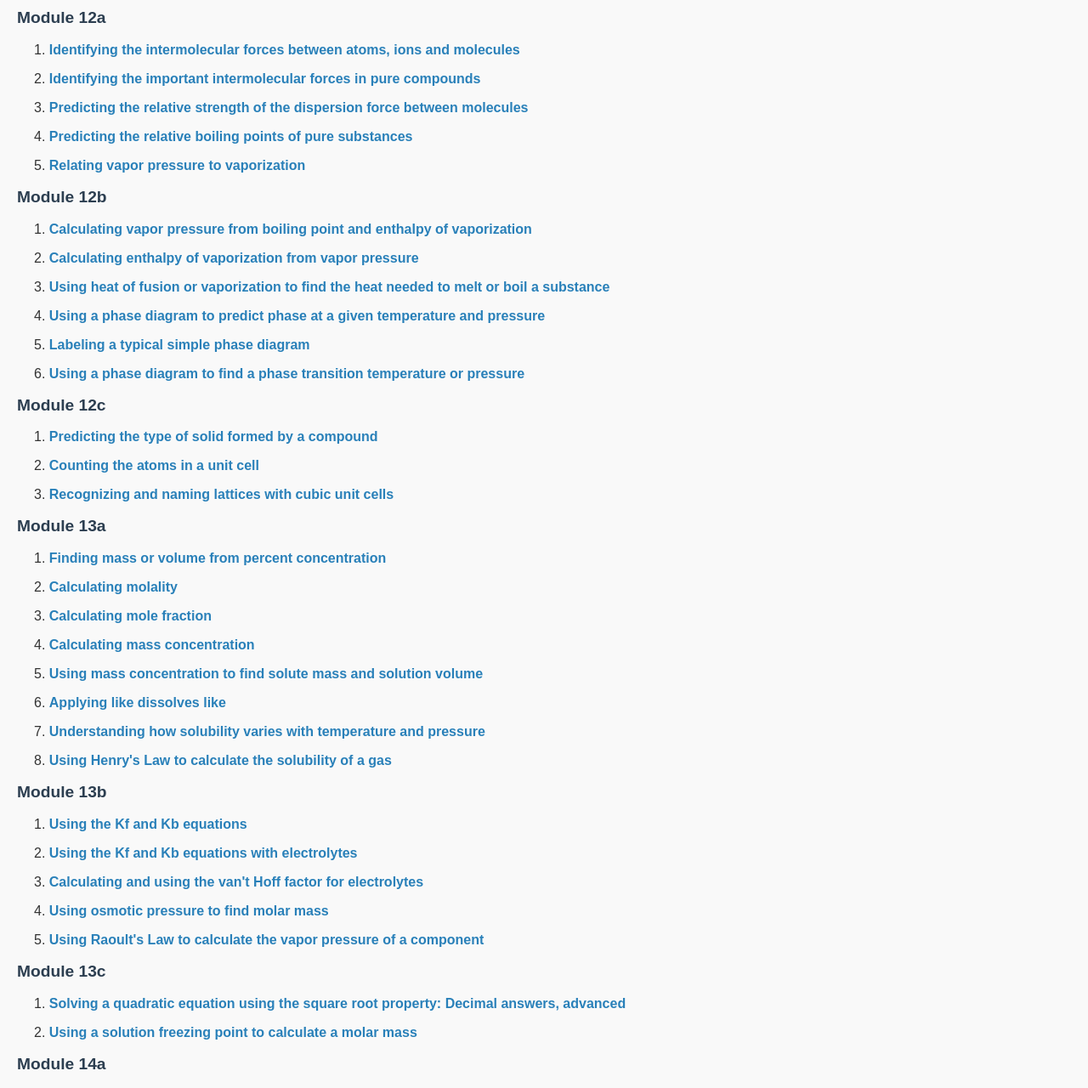
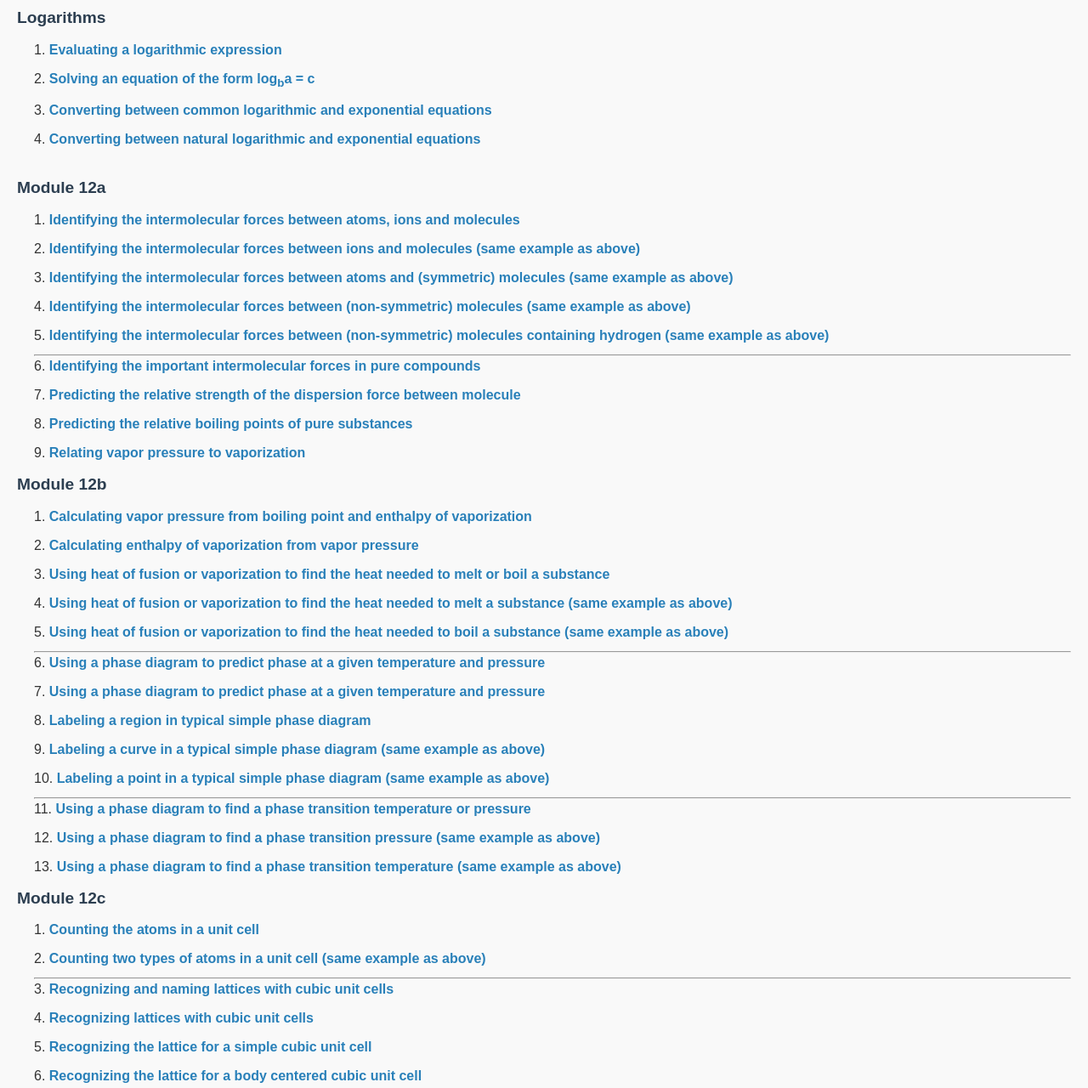
Before and after one commit to bjalder26/ALEKS-Problem-Videos, a plain HTML site: page index.html in a window 1280 px wide. Shown: the part 65-1345 px from the top of the page at 85% size. Drawn offline with Linux system fonts and the light colour scheme.

Commit message:
Update index.html

```diff
--- a/index.html
+++ b/index.html
@@ -5,12 +5,27 @@
   </head>
   <body>
     <h1 class="page-title">ALEKS Problem Videos</h1>
+    <div class="phpally-ignore">
+<p>Logarithms</p>
+      <ol style="list-style-type: decimal;">
+        <li><a class="inline_disabled phpally-ignore" href="https://youtu.be/7BrNTW9HV8w" target="_blank" rel="noopener">Evaluating a logarithmic expression</a></li>
+        <li><a class="inline_disabled phpally-ignore" href="https://youtu.be/q5QsWDtbYoU" target="_blank" rel="noopener">Solving an equation of the form log<sub>b</sub>a = c </a></li>
+        <li><a class="inline_disabled phpally-ignore" href="https://youtu.be/nFqXf1rNheI" target="_blank" rel="noopener">Converting between common logarithmic and exponential equations</a></li>
+        <li><a class="inline_disabled phpally-ignore" href="https://youtu.be/_01jiSYKOj4" target="_blank" rel="noopener">Converting between natural logarithmic and exponential equations</a></li>
+      </ol>
+    </div>
+
 <div class="phpally-ignore">
     <p>Module 12a&nbsp;&nbsp;&nbsp;&nbsp;&nbsp;&nbsp;&nbsp;</p>
     <ol style="list-style-type: decimal;">
         <li><a class="inline_disabled phpally-ignore" href="https://youtu.be/ifyWWZv4gJU" target="_blank" rel="noopener">Identifying the intermolecular forces between atoms, ions and molecules</a></li>
+        <li><a class="inline_disabled phpally-ignore" href="https://youtu.be/ifyWWZv4gJU" target="_blank" rel="noopener">Identifying the intermolecular forces between ions and molecules (same example as above)</a></li>
+        <li><a class="inline_disabled phpally-ignore" href="https://youtu.be/ifyWWZv4gJU" target="_blank" rel="noopener">Identifying the intermolecular forces between atoms and (symmetric) molecules (same example as above)</a></li>
+        <li><a class="inline_disabled phpally-ignore" href="https://youtu.be/ifyWWZv4gJU" target="_blank" rel="noopener">Identifying the intermolecular forces between (non-symmetric) molecules (same example as above)</a></li>
+        <li><a class="inline_disabled phpally-ignore" href="https://youtu.be/ifyWWZv4gJU" target="_blank" rel="noopener">Identifying the intermolecular forces between (non-symmetric) molecules containing hydrogen (same example as above)</a></li>
+        <hr>
         <li><a class="inline_disabled phpally-ignore" href="https://youtu.be/5rslsEYhXeg" target="_blank" rel="noopener">Identifying the important intermolecular forces in pure compounds</a></li>
-        <li><a class="inline_disabled phpally-ignore" href="https://youtu.be/i0FWpXmpKhI" target="_blank" rel="noopener">Predicting the relative strength of the dispersion force between molecules</a></li>
+        <li><a class="inline_disabled phpally-ignore" href="https://youtu.be/i0FWpXmpKhI" target="_blank" rel="noopener">Predicting the relative strength of the dispersion force between molecule</a></li>
         <li><a class="inline_disabled phpally-ignore" href="https://youtu.be/uE-zFuv_3ZY" target="_blank" rel="noopener">Predicting the relative boiling points of pure substances</a></li>
         <li><a class="inline_disabled phpally-ignore" href="https://youtu.be/DhxHF6QSwL4" target="_blank" rel="noopener">Relating vapor pressure to vaporization</a></li>
     </ol>
@@ -19,15 +34,37 @@
         <li><a class="inline_disabled phpally-ignore" href="https://youtu.be/nKaDYqUIDMQ" target="_blank" rel="noopener">Calculating vapor pressure from boiling point and enthalpy of vaporization</a></li>
         <li><a class="inline_disabled phpally-ignore" href="https://youtu.be/qv8yTCS03kw" target="_blank" rel="noopener">Calculating enthalpy of vaporization from vapor pressure</a></li>
         <li><a class="inline_disabled phpally-ignore" href="https://youtu.be/otheAnNvNd0" target="_blank" rel="noopener">Using heat of fusion or vaporization to find the heat needed to melt or boil a substance</a></li>
+      <li><a class="inline_disabled phpally-ignore" href="https://youtu.be/otheAnNvNd0" target="_blank" rel="noopener">Using heat of fusion or vaporization to find the heat needed to melt a substance (same example as above)</a></li>
+      <li><a class="inline_disabled phpally-ignore" href="https://youtu.be/otheAnNvNd0" target="_blank" rel="noopener">Using heat of fusion or vaporization to find the heat needed to boil a substance (same example as above)</a></li>
+      <hr>
         <li><a class="inline_disabled phpally-ignore" href="https://youtu.be/TJhZ4TnWjnk" target="_blank" rel="noopener">Using a phase diagram to predict phase at a given temperature and pressure</a></li>
-        <li><a class="inline_disabled phpally-ignore" href="https://youtu.be/f5mBOm0N3HU" target="_blank" rel="noopener">Labeling a typical simple phase diagram</a></li>
+        <li><a class="inline_disabled phpally-ignore" href="https://youtu.be/TJhZ4TnWjnk" target="_blank" rel="noopener">Using a phase diagram to predict phase at a given temperature and pressure</a></li>
+
+        <li><a class="inline_disabled phpally-ignore" href="https://youtu.be/f5mBOm0N3HU" target="_blank" rel="noopener">Labeling a region in typical simple phase diagram</a></li>
+        <li><a class="inline_disabled phpally-ignore" href="https://youtu.be/f5mBOm0N3HU" target="_blank" rel="noopener">Labeling a curve in a typical simple phase diagram (same example as above)</a></li>
+        <li><a class="inline_disabled phpally-ignore" href="https://youtu.be/f5mBOm0N3HU" target="_blank" rel="noopener">Labeling a point in a typical simple phase diagram (same example as above)</a></li>
+      <hr>
+
         <li><a class="inline_disabled phpally-ignore" href="https://youtu.be/Uwyw-YWKRto" target="_blank" rel="noopener">Using a phase diagram to find a phase transition temperature or pressure</a></li>
+      <li><a class="inline_disabled phpally-ignore" href="https://youtu.be/Uwyw-YWKRto" target="_blank" rel="noopener">Using a phase diagram to find a phase transition pressure (same example as above)</a></li>
+      <li><a class="inline_disabled phpally-ignore" href="https://youtu.be/Uwyw-YWKRto" target="_blank" rel="noopener">Using a phase diagram to find a phase transition temperature (same example as above)</a></li>
     </ol>
     <p>Module 12c</p>
     <ol style="list-style-type: decimal;">
-        <li><a class="inline_disabled phpally-ignore" href="https://youtu.be/rNq0T29fEns" target="_blank" rel="noopener">Predicting the type of solid formed by a compound</a></li>
-        <li><a class="inline_disabled phpally-ignore" href="https://www.youtube.com/watch?v=UZTDy84tJM8" target="_blank" rel="noopener">Counting the atoms in a unit cell</a></li>
-        <li><a class="inline_disabled" href="https://youtu.be/HmfM0CWuDnM" target="_blank" rel="noopener">Recognizing and naming lattices with cubic unit cells</a></li>
+      <li><a class="inline_disabled phpally-ignore" href="https://www.youtube.com/watch?v=UZTDy84tJM8" target="_blank" rel="noopener">Counting the atoms in a unit cell</a></li>
+      <li><a class="inline_disabled phpally-ignore" href="https://www.youtube.com/watch?v=UZTDy84tJM8" target="_blank" rel="noopener">Counting two types of atoms in a unit cell (same example as above)</a></li>
+      <hr>
+      <li><a class="inline_disabled" href="https://youtu.be/HmfM0CWuDnM" target="_blank" rel="noopener">Recognizing and naming lattices with cubic unit cells</a></li>
+      <li><a class="inline_disabled" href="https://youtu.be/HmfM0CWuDnM" target="_blank" rel="noopener">Recognizing lattices with cubic unit cells</a></li>
+      <li><a class="inline_disabled" href="https://youtu.be/HmfM0CWuDnM" target="_blank" rel="noopener">Recognizing the lattice for a simple cubic unit cell </a></li>
+      <li><a class="inline_disabled" href="https://youtu.be/HmfM0CWuDnM" target="_blank" rel="noopener">Recognizing the lattice for a body centered cubic unit cell</a></li>
+      <li><a class="inline_disabled" href="https://youtu.be/HmfM0CWuDnM" target="_blank" rel="noopener">Recognizing the lattice for a face centered cubic unit cell</a></li>
+      <li><a class="inline_disabled" href="https://youtu.be/HmfM0CWuDnM" target="_blank" rel="noopener">Naming lattices with cubic unit cells</a></li>
+      <li><a class="inline_disabled" href="https://youtu.be/HmfM0CWuDnM" target="_blank" rel="noopener">Naming lattices with (sc) cubic unit cells</a></li>
+      <li><a class="inline_disabled" href="https://youtu.be/HmfM0CWuDnM" target="_blank" rel="noopener">Naming lattices with (bcc) cubic unit cells</a></li>
+      <li><a class="inline_disabled" href="https://youtu.be/HmfM0CWuDnM" target="_blank" rel="noopener">Naming lattices with (fcc) cubic unit cells</a></li>
+      <hr>
+     <li><a class="inline_disabled phpally-ignore" href="https://youtu.be/rNq0T29fEns" target="_blank" rel="noopener">Predicting the type of solid formed by a compound</a></li>
     </ol>
     <p>Module 13a</p>
     <ol style="list-style-type: decimal;">
```
